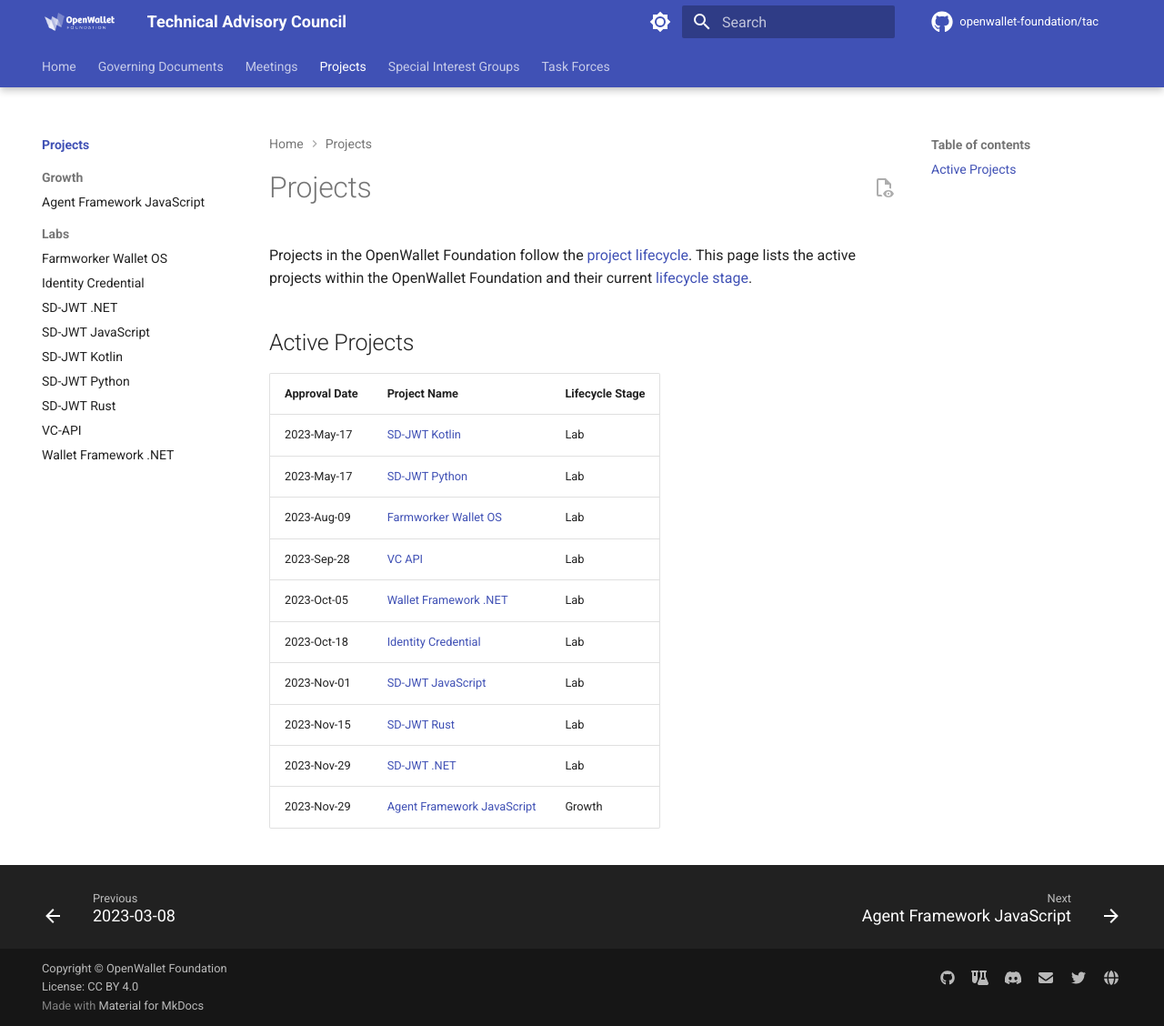
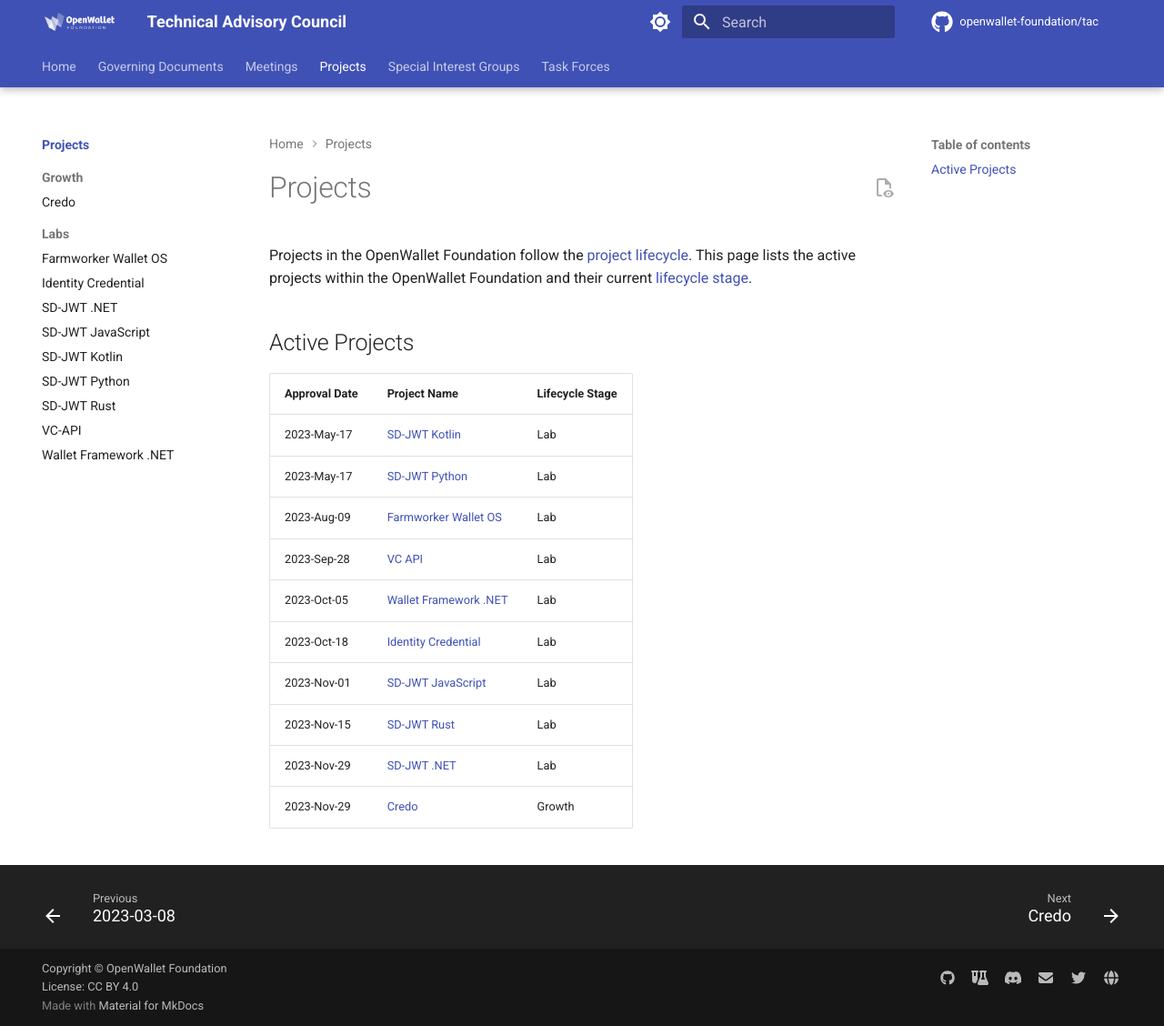
Before and after one commit to openwallet-foundation/tac, an MkDocs documentation site: the page built from docs/projects/index.md, in a window 1280 px wide and 1128 px high. Shown: the whole window at 91% size. Built offline with MkDocs 1.6.1 and Material for MkDocs 9.7.7, drawn with Linux system fonts in a browser that asks for light colours; comment, search, counter and statistics services are not loaded.

Commit message:
Rename to Credo
Signed-off-by: Tracy Kuhrt <tracy.a.kuhrt@accenture.com>

```diff
--- a/docs/projects/index.md
+++ b/docs/projects/index.md
@@ -17,4 +17,4 @@
 | 2023-Nov-01   | [SD-JWT JavaScript](./sd-jwt-js.md)    | Lab             |
 | 2023-Nov-15   | [SD-JWT Rust](./sd-jwt-rust.md)        | Lab             |
 | 2023-Nov-29   | [SD-JWT .NET](./sd-jwt-dotnet.md)      | Lab             |
-| 2023-Nov-29   | [Agent Framework JavaScript](./agent-framework-js.md) | Growth |
+| 2023-Nov-29   | [Credo](./credo-ts.md)                 | Growth |
--- a/mkdocs.yml
+++ b/mkdocs.yml
@@ -148,7 +148,7 @@
   - Projects:
     - projects/index.md
     - Growth:
-      - Agent Framework JavaScript: projects/agent-framework-js.md
+      - Credo: projects/credo-ts.md
     - Labs:
       - Farmworker Wallet OS: projects/fwos.md
       - Identity Credential: projects/identity-credential.md
```
Also changed, not shown: docs/projects/credo-ts.md (renamed from docs/projects/agent-framework-js.md).
